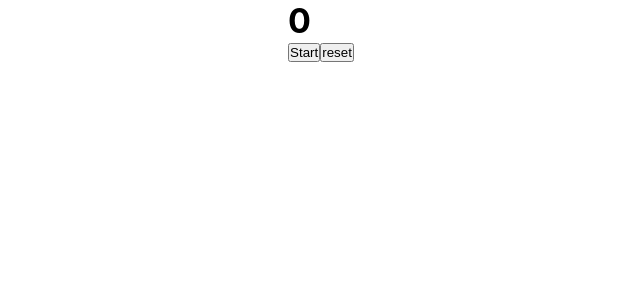
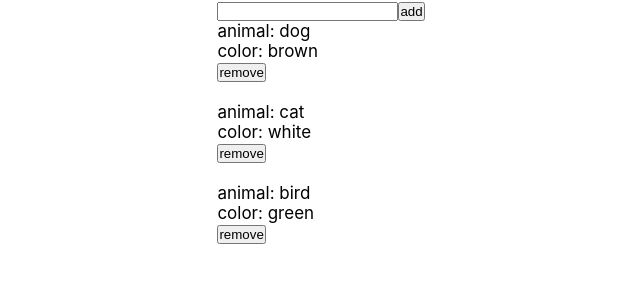
Before and after one commit to memphis2coder/ToolBox, a React (Create React App) app: page /buttons in a window 1280 px wide. Shown: the top 300 px of the page, without its empty margins (319-959 px from the left). Built offline with nearby package versions, Linux system fonts and the light colour scheme.

Commit message:
working on add new item

```diff
--- a/src/components/todo-list/TodoList.js
+++ b/src/components/todo-list/TodoList.js
@@ -2,61 +2,76 @@ import React, {useState, useEffect} from 'react';
 import './TodoList.scss';
 
 function TodoList () {
+    // fake data
     const LIST = [
         {
             id: 0,
-            title: "Antonio",
-            job: "ups"
+            animal: "dog",
+            color: "brown"
         },
         {
             id: 1,
-            title: "andy",
-            job: "web"
+            animal: "cat",
+            color: "white"
         },
         {
             id: 2,
-            title: "kim",
-            job: "react"
+            animal: "bird",
+            color: "green"
         }
     ];
 
-    const [isOn, setIsOn] = useState(false);
-    const [timer, setTime] = useState(0);
+    // state
+    const [list, setList] = useState(LIST)
+    const [input, setInput] = useState('');
 
-    useEffect(() => {
-        let interval;
+    // function to record the input data
+    const handleChange = (e) => {
+        // track input fields state
+        let input = e.target.value;
+        setInput(input);
+        console.log(input);
+    }
 
-        if (isOn) {
-            interval = setInterval(() => setTime(timer + 1), 1000)
-        }
-        return () => clearInterval(interval)
-    },[isOn, timer]);
+    // function to add to list
+    const handleAdd = () => {
 
-    const onReset = (() => {
-        setIsOn(false);
-        setTime(0);
-    });
+    }
+
+     // function to remove list item
+    const onItemRemove = (id) => {
+        // remove clicked item
+        const newList = list.filter((item) => item.id !== id);
+        // return a new list
+        setList(newList)
+    };
 
     return (
         <div className='todo'>
+
             <div>
-            <h1>{timer}</h1>
+                <form>
+                    <input type="text" onChange={handleChange} value={input}/>
+                    <button>add</button>
+                </form>
+            </div>
 
-                {!isOn && (
-                    <button type='button' onClick={() => setIsOn(true)}>
-                        Start
-                    </button>
-                    )}
-
-                {isOn && (
-                    <button type='button' onClick={() => setIsOn(false)}>
-                        Stop
-                    </button>
-                )}
-
-                <button onClick={onReset}>
-                    reset
-                </button>
+            <div>
+                <ul>
+                    {
+                        list.map((item) => (
+                            <li key={item.id}>
+                                <span>animal: {item.animal}</span>
+                                <br />
+                                <span>color: {item.color}</span>
+                                    <div>
+                                        <button onClick={() => onItemRemove(item.id)}>remove</button>
+                                    </div>
+                                <br/>
+                            </li>
+                        ))
+                    }
+                </ul>
 
             </div>
         </div>
```
